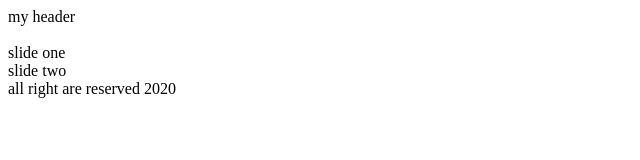
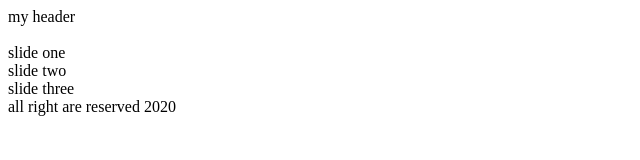
Before and after one commit to fazeleh70/git.project.one, a plain HTML site: page index.html in a window 1280 px wide. Shown: the whole page, without its empty margins (0-640 px from the left). Drawn offline with Linux system fonts and the light colour scheme.

Commit message:
slide three added

```diff
--- a/index.html
+++ b/index.html
@@ -16,6 +16,7 @@
     <div class="slider">
         <header>slide one</header>
         <header>slide two</header>
+        <header>slide three</header>
      </div>
      <footer>
          all right are reserved 2020
```
